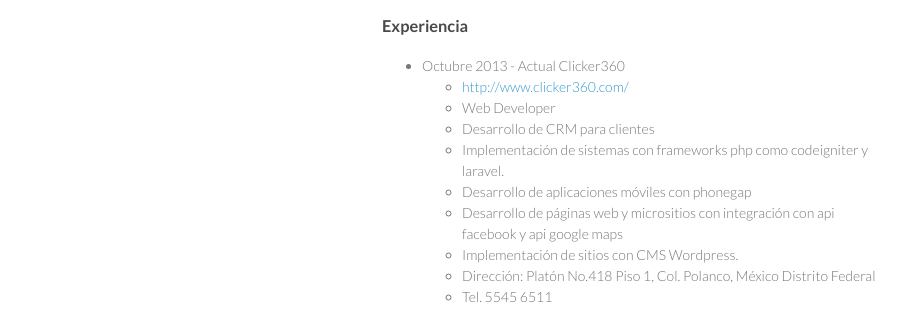
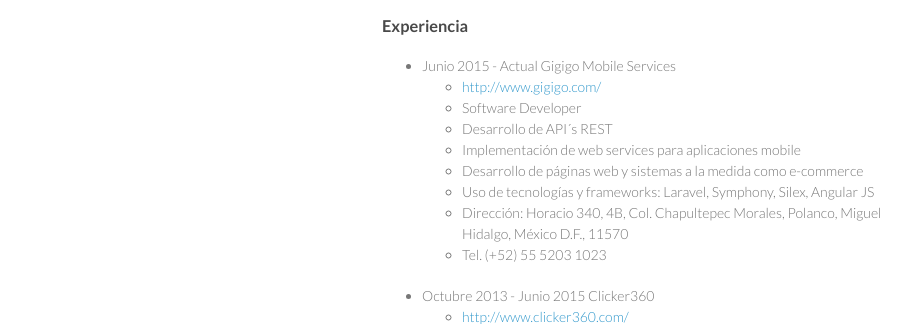
Before and after one commit to vaporic/vaporic.github.io, a plain HTML site: page index.html in a window 1280 px wide. Shown: the part 450-774 px from the top of the page, without its empty margins (188-1099 px from the left). Drawn offline with Linux system fonts and the light colour scheme.

Commit message:
update cv
update work

```diff
--- a/index.html
+++ b/index.html
@@ -71,8 +71,19 @@
 <a id="empleos" class="anchor" href="#empleos" aria-hidden="true"><span class="octicon octicon-link"></span></a>Experiencia</h3>
 
 <ul>
-<li>Octubre 2013 - Actual Clicker360
-
+<li>Junio 2015 - Actual Gigigo Mobile Services
+    <ul>
+        <li><a href="http://www.gigigo.com/">http://www.gigigo.com/</a></li>
+        <li>Software Developer</li>
+        <li>Desarrollo de API´s REST</li>
+        <li>Implementación de web services para aplicaciones mobile</li>
+        <li>Desarrollo de páginas web y sistemas a la medida como e-commerce</li>
+        <li>Uso de tecnologías y frameworks: Laravel, Symphony, Silex, Angular JS</li>
+        <li>Dirección: Horacio 340, 4B, Col. Chapultepec Morales, Polanco, Miguel Hidalgo, México D.F., 11570</li>
+        <li>Tel. (+52) 55 5203 1023</li>
+    </ul>
+</li>
+<li>Octubre 2013 - Junio 2015 Clicker360
     <ul>
         <li><a href="http://www.clicker360.com/">http://www.clicker360.com/</a></li>
         <li>Web Developer</li>
@@ -86,7 +97,6 @@
     </ul>
 </li>
 <li>Mayo 2012 - Septiembre 2013 Metodika & Futurite
-
 <ul>
 <li><a href="http://metodika.mx/">http://metodika.mx/</a></li>
 <li><a href="http://www.futurite.com/">http://www.futurite.com/</a></li>
```
Lines whose indentation alone changed are shown as unchanged.
